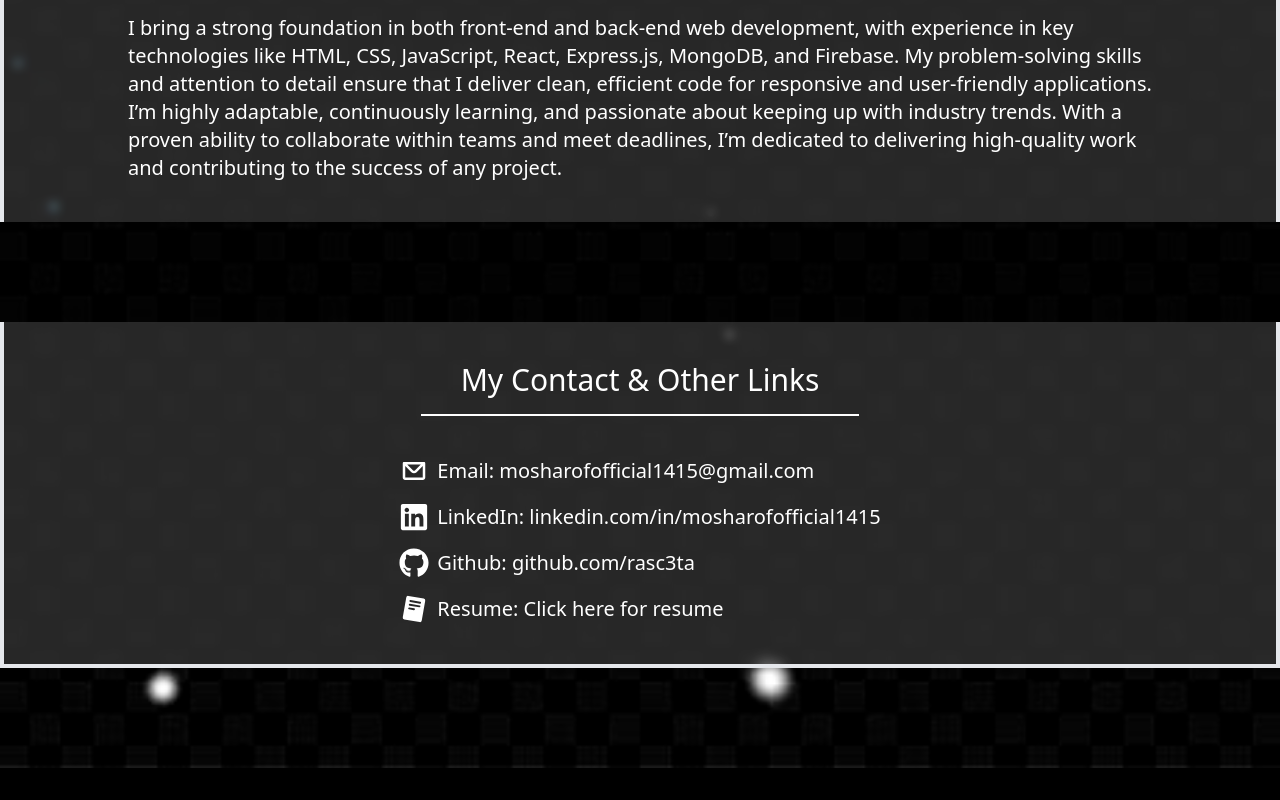
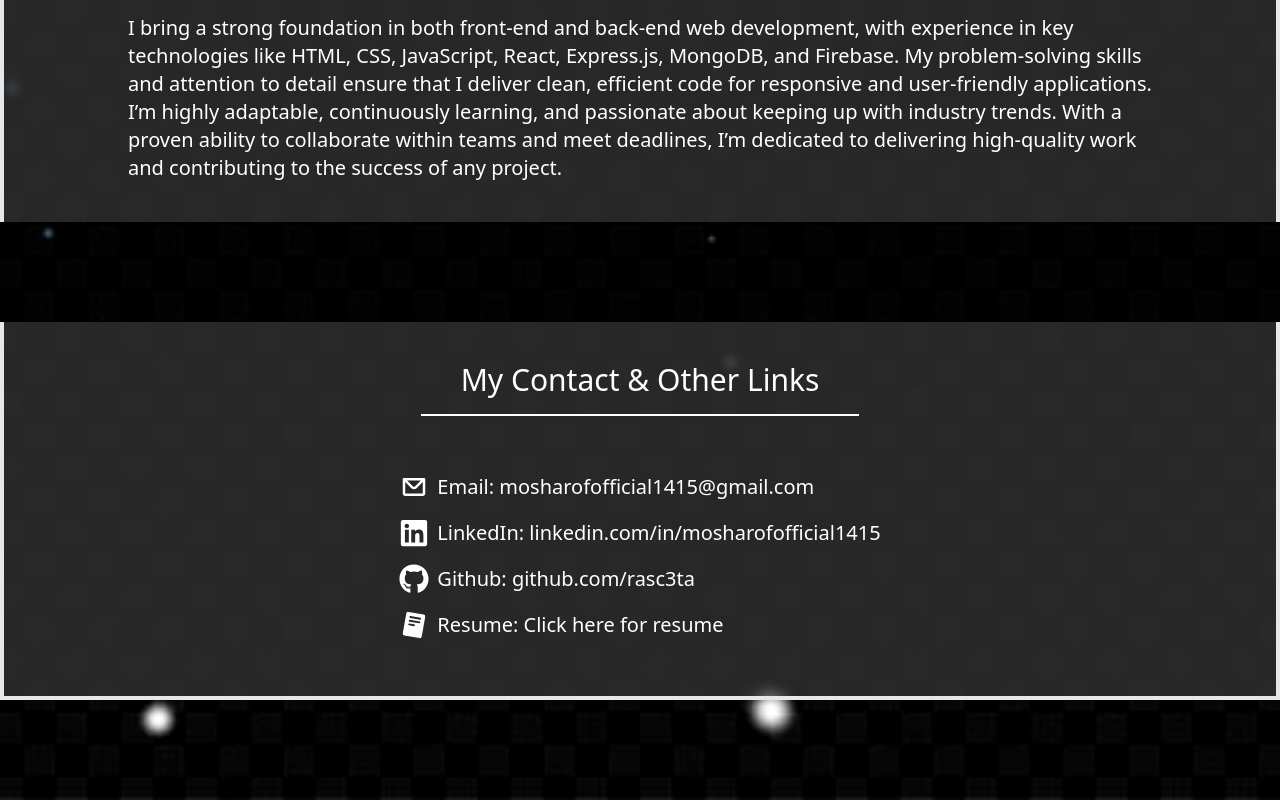
Before and after one commit to mosharofofficial/portfolioWebsite, a React (Vite) app: page / in a window 1280 px wide. Shown: the part 2562-3362 px from the top of the page. Before the commit the page ends 3330 px from the top, so only its background shows below. Built offline with nearby package versions, Linux system fonts and the light colour scheme.

Commit message:
minor tweaks

```diff
--- a/src/components/Footer.jsx
+++ b/src/components/Footer.jsx
@@ -10,7 +10,7 @@ const Footer = () => {
       <h2 className="text-3xl border-b-2 border-white pb-4 mb-[40px] px-10 ">
         My Contact &amp; Other Links
       </h2>
-      <ul className=" flex flex-col gap-4 items-start justify-center text-xl min-w-[400px]">
+      <ul className=" flex flex-col gap-4 items-start justify-center text-xl min-w-[400px] p-4">
         <li className="flex flex-row flex-nowrap items-center gap-2">
           <span className="text-[30px]">
             <CgMail />
```
